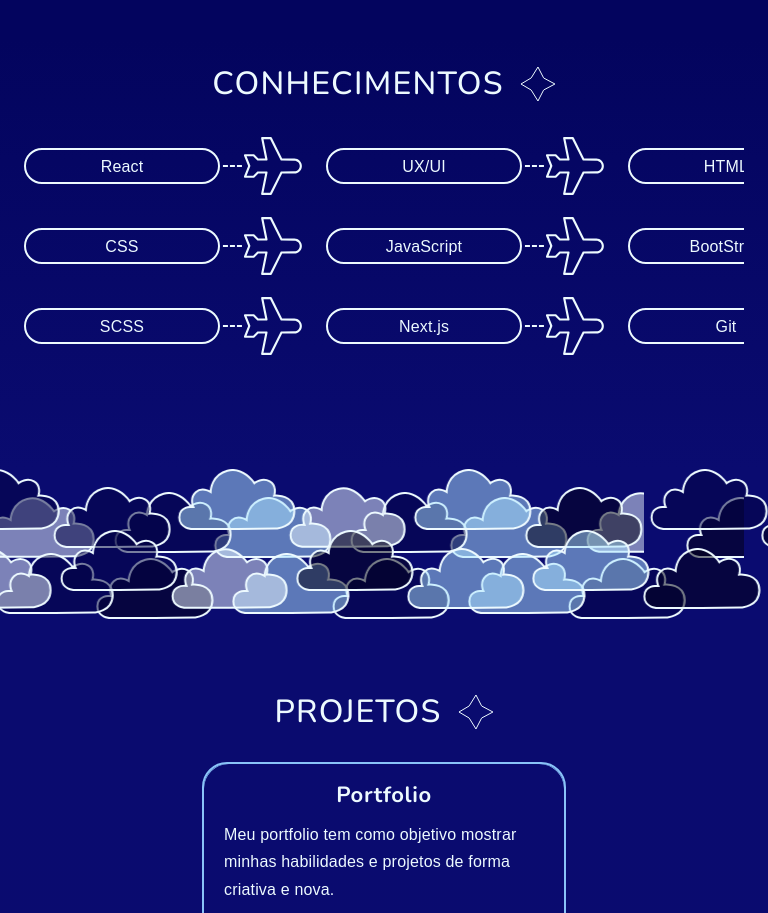
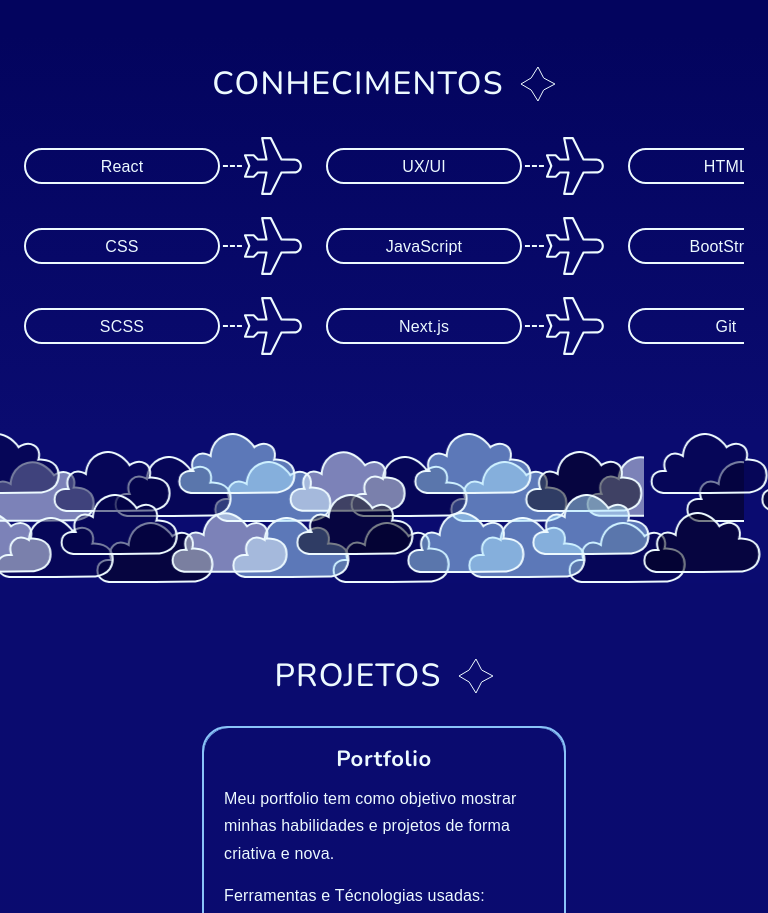
Before and after one commit to MarcosAlexandreCoelhoCampos/marcos-coelho, a React (Vite) app: page / in a window 768 px wide. Shown: the part 1320-2233 px from the top of the page. Built offline with nearby package versions, Linux system fonts and the light colour scheme; a web font is replaced by a local one.

Commit message:
Adjustment Ariplanes animation

```diff
--- a/src/components/macroComponents/AirplaneWithText/AirplaneWithText.module.scss
+++ b/src/components/macroComponents/AirplaneWithText/AirplaneWithText.module.scss
@@ -1,7 +1,6 @@
 .AirplaneWithTextContainer {
   max-width: 100%;
-  overflow-x: auto;
-  padding: 0px 0px 36px 0px;
+  overflow-x: visible;
 
   &::-webkit-scrollbar {
     height: 10px;
@@ -22,20 +21,24 @@
   }
 
   @media screen and (pointer: coarse) and (max-width: 1200px) {
-    padding-bottom: 0px;
+    padding: 0px 16px 0 16px;
+    @media (min-width: 768px) {
+      padding: 0px 24px 0 24px;
+    }
     &::-webkit-scrollbar {
       display: none;
     }
-    transform: translateX(30px);
+  }
 
-    &.animate {
-      animation: AirplaneAnimate 1s linear both;
+  &.animationOverflow {
+    overflow-x: auto;
+    @media (pointer: fine) {
+      padding: 0px 0px 36px 0px;
     }
-    padding: 0px 16px 36px 16px;
+  }
 
-    @media (min-width: 768px) {
-      padding: 0px 24px 36px 24px;
-    }
+  @media (pointer: fine) {
+    padding: 0px 0px 46px 0px;
   }
 
   .AirplaneWithTextContent {
@@ -74,12 +77,3 @@
     }
   }
 }
-
-@keyframes AirplaneAnimate {
-  0% {
-    transform: translateX(30px);
-  }
-  100% {
-    transform: translateX(0px);
-  }
-}
--- a/src/components/macroComponents/AirplaneWithText/index.tsx
+++ b/src/components/macroComponents/AirplaneWithText/index.tsx
@@ -2,20 +2,30 @@
 import styles from './AirplaneWithText.module.scss';
 import componentsData from '../../../textContent/typescript/macroComponents.ts';
 import ComponentOnViewport from '../../../functions/ComponentOnViewport';
-import UserScreenWidthIsLargerThan from '../../../functions/UserScreenWidthIsLargerThan';
 
 const AirplaneWithText: React.FC<{ texts: string[] }> = ({ texts }) => {
   const { AirplaneWithText } = componentsData;
   const containerRef = React.useRef<HTMLDivElement>(null);
   const isInViewport = ComponentOnViewport(containerRef);
-  const isDesktop = UserScreenWidthIsLargerThan(1200);
+  const [wasAnimated, setWasAnimated] = React.useState(false);
 
   // Veificar se é possivel fazer uma animação onde ele começa no scroll maximo do componente
   // e termina no inicio, assim mostrando que é um componente scrolavel e ao mesmo tempo
   // deixando bonito e interessante
 
+  React.useEffect(() => {
+    setWasAnimated(false);
+    const timer = setTimeout(() => setWasAnimated(isInViewport), 1200);
+    return () => clearTimeout(timer);
+  }, [isInViewport]);
+
   return (
-    <div ref={containerRef} className={`${styles.AirplaneWithTextContainer}`}>
+    <div
+      ref={containerRef}
+      className={`${styles.AirplaneWithTextContainer} ${
+        isInViewport && wasAnimated && styles.animationOverflow
+      }`}
+    >
       <div className={`${styles.AirplaneWithTextContent}`}>
         {texts.map((text, index) => (
           <div
```
